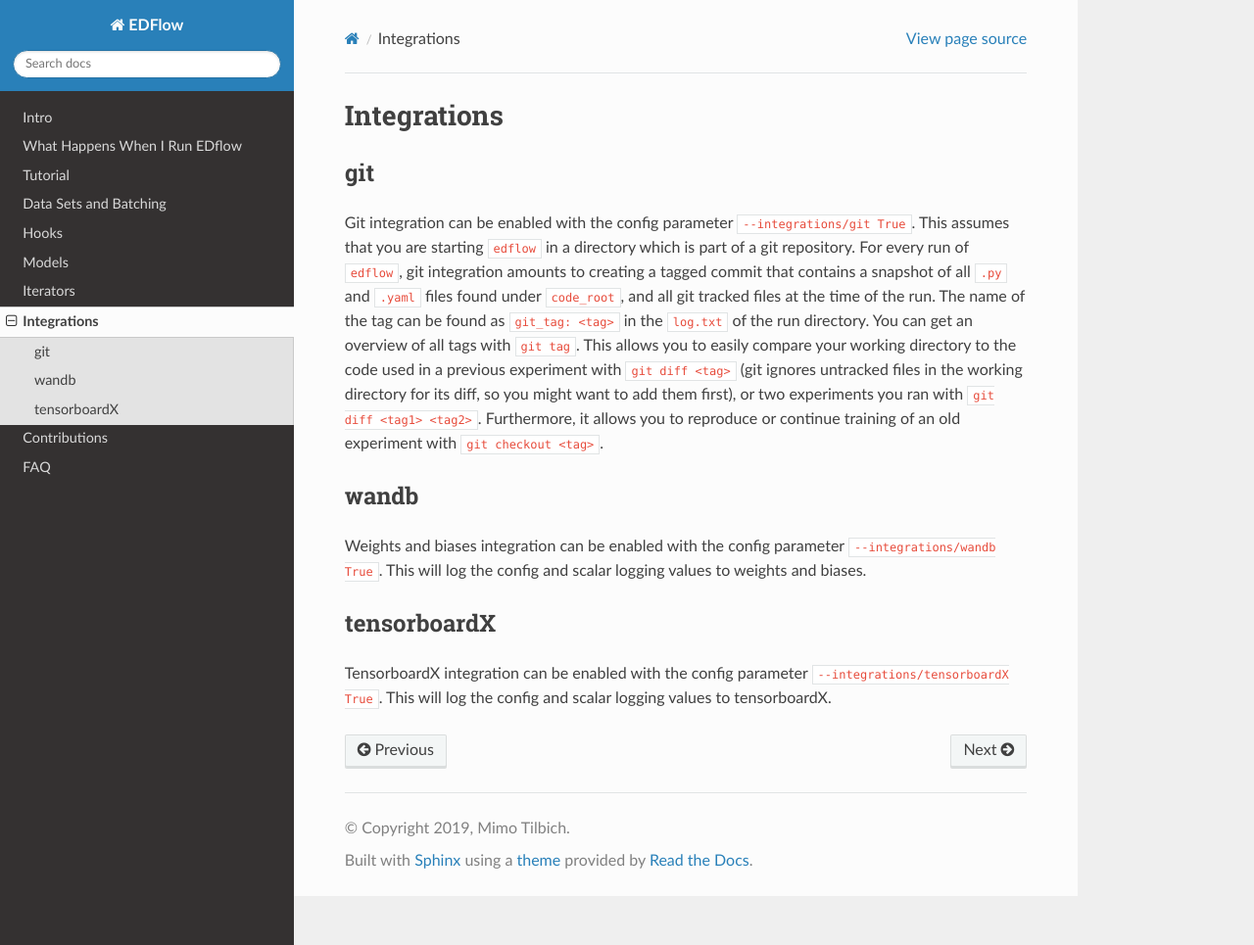
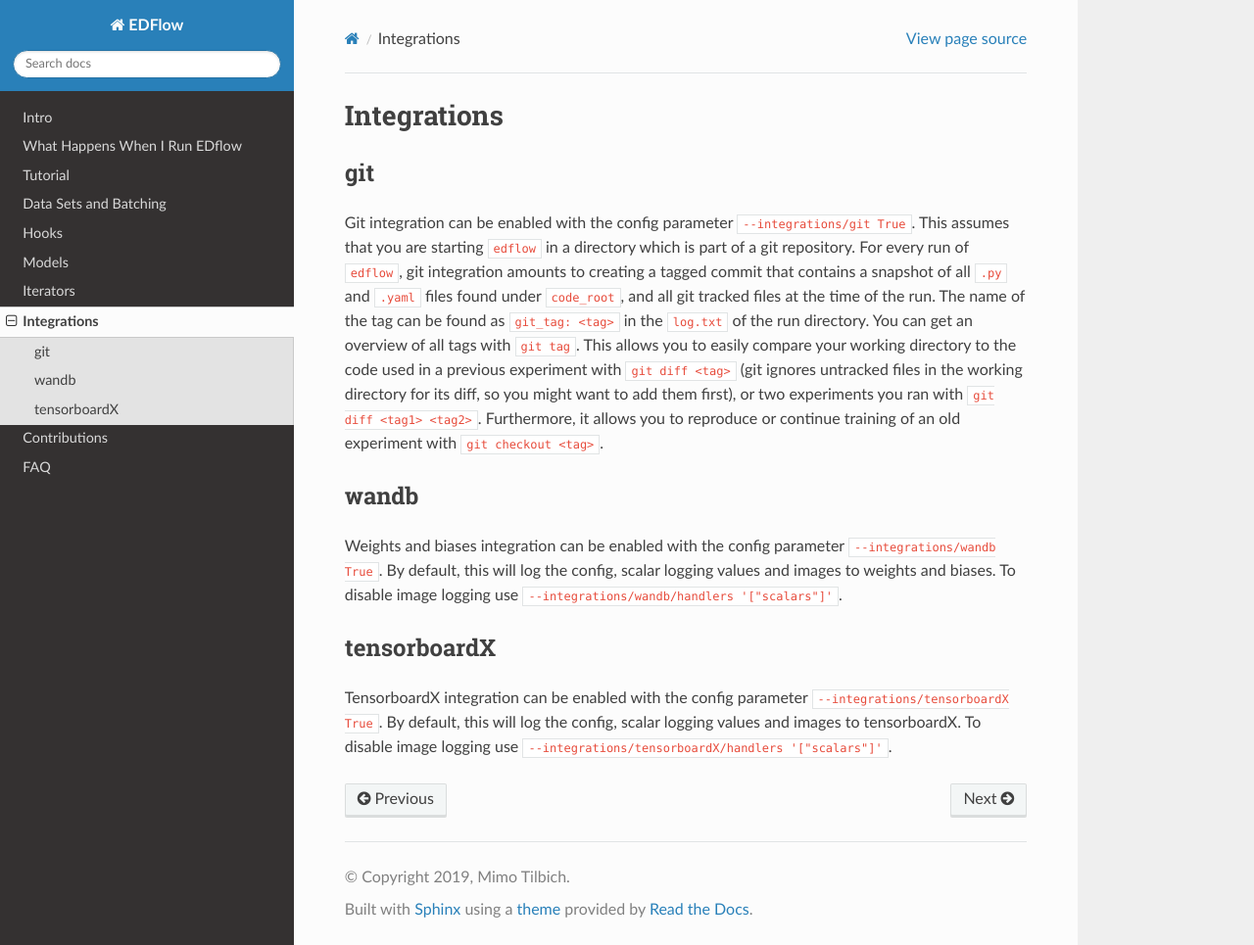
Before and after one commit to pesser/edflow, a Sphinx documentation site: the page built from docs/source/git.rst, in a window 1280 px wide and 965 px high. Shown: the whole window at 98% size. Built offline with Sphinx 7.4.7 and the Read the Docs theme 2.0.0, drawn with Linux system fonts in a browser that asks for light colours; pages that are not in the unit, such as notebooks, are missing from menus.

Commit message:
update integrations doc

```diff
--- a/docs/source/git.rst
+++ b/docs/source/git.rst
@@ -22,12 +22,14 @@ wandb
 -----
 
 Weights and biases integration can be enabled with the config parameter
-``--integrations/wandb True``. This will log the config and scalar logging
-values to weights and biases.
+``--integrations/wandb True``. By default, this will log the config, scalar
+logging values and images to weights and biases. To disable image logging use
+``--integrations/wandb/handlers '["scalars"]'``.
 
 tensorboardX
 ------------
 
 TensorboardX integration can be enabled with the config parameter
-``--integrations/tensorboardX True``. This will log the config and scalar logging
-values to tensorboardX.
+``--integrations/tensorboardX True``. By default, this will log the config,
+scalar logging values and images to tensorboardX. To disable image logging use
+``--integrations/tensorboardX/handlers '["scalars"]'``.
```
